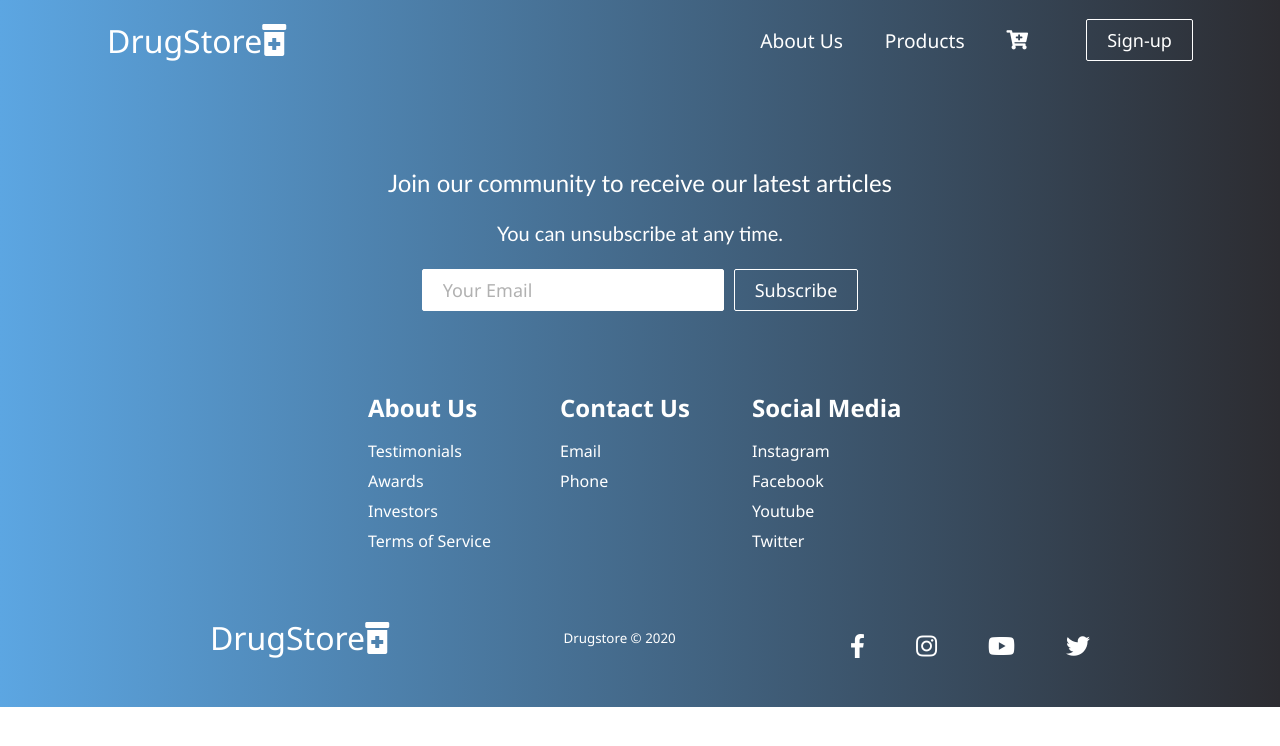
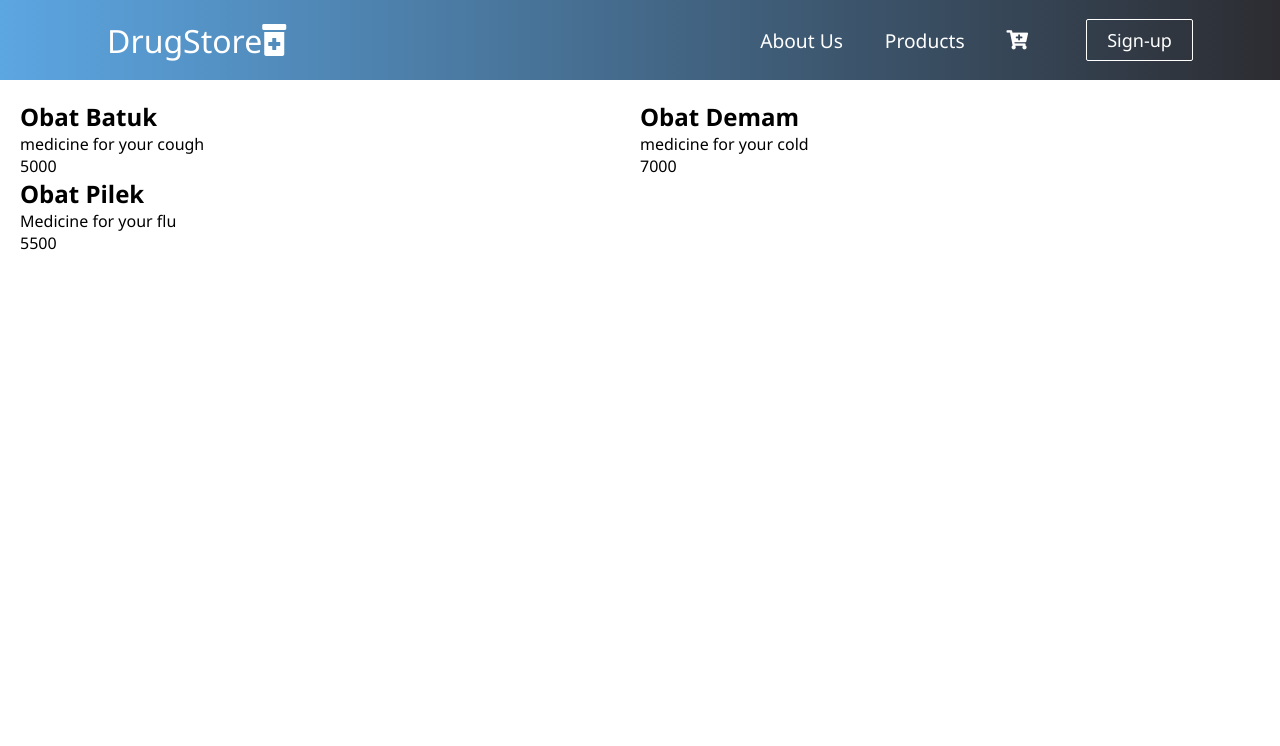
Before and after one commit to Ripper-R/FinalProject, a React (Create React App) app: page /products in a window 1280 px wide. Shown: the top 746 px of the page. Built offline with nearby package versions, Linux system fonts and the light colour scheme.

Commit message:
PRODUCT LIST

```diff
--- a/src/App.js
+++ b/src/App.js
@@ -14,9 +14,9 @@ function App() {
    <Route exact path='/' component={Home}/>
    <Route exact path='/Login' component={Login}/>
    <Route exact path='/Register' component={Register}/>
-    <Route exact path='/Product' component={Product}/>
+    <Route exact path='/products' component={Product}/>
    </Switch>
-   <Footer/>
+
    </>
   );
 }
--- a/src/pages/Home.jsx
+++ b/src/pages/Home.jsx
@@ -9,7 +9,7 @@ function Home() {
     <>
       <HeroSection />
       <Cards />
-
+      <Footer/>
     </>
   );
 }
--- a/src/pages/Product.jsx
+++ b/src/pages/Product.jsx
@@ -1,8 +1,27 @@
 import React from 'react';
+import {products} from './Productdummy'
+const product=()=>{
 
-const product=()=>{
+    const getproduct=(product,index)=>{
+        return(
+            <div key={index} style={{flexBasis:'50%'}}>
+                <h2>{product.name}</h2>
+                <p>{product.details}</p>
+                <p>{product.price}</p>
+            </div>
+        )
+    }
+
     return(
-        <div>product</div>
+        <div style={{width:1280,height:500,borderwidth:'5px',borderstyle:'solid'}}>
+            <div style={{flexWrap:'wrap',display:'flex',padding:20}}>
+              {
+                  products.map((product, index) => {
+                    return getproduct(product, index)
+                })
+              }
+            </div>
+        </div>
     )
 }
 
--- /dev/null
+++ b/src/pages/Productdummy.jsx
@@ -0,0 +1,17 @@
+export const products = [
+    {
+        name: 'Obat Batuk',
+        price: 5000,
+        details: 'medicine for your cough'
+    },
+    {
+        name: 'Obat Demam',
+        price: 7000,
+        details: 'medicine for your cold'
+    },
+    {
+        name: 'Obat Pilek',
+        price: 5500,
+        details: 'Medicine for your flu'
+    }
+];
```
Also changed, not shown: 1 other file (tests, documents, lock files or other folders).
